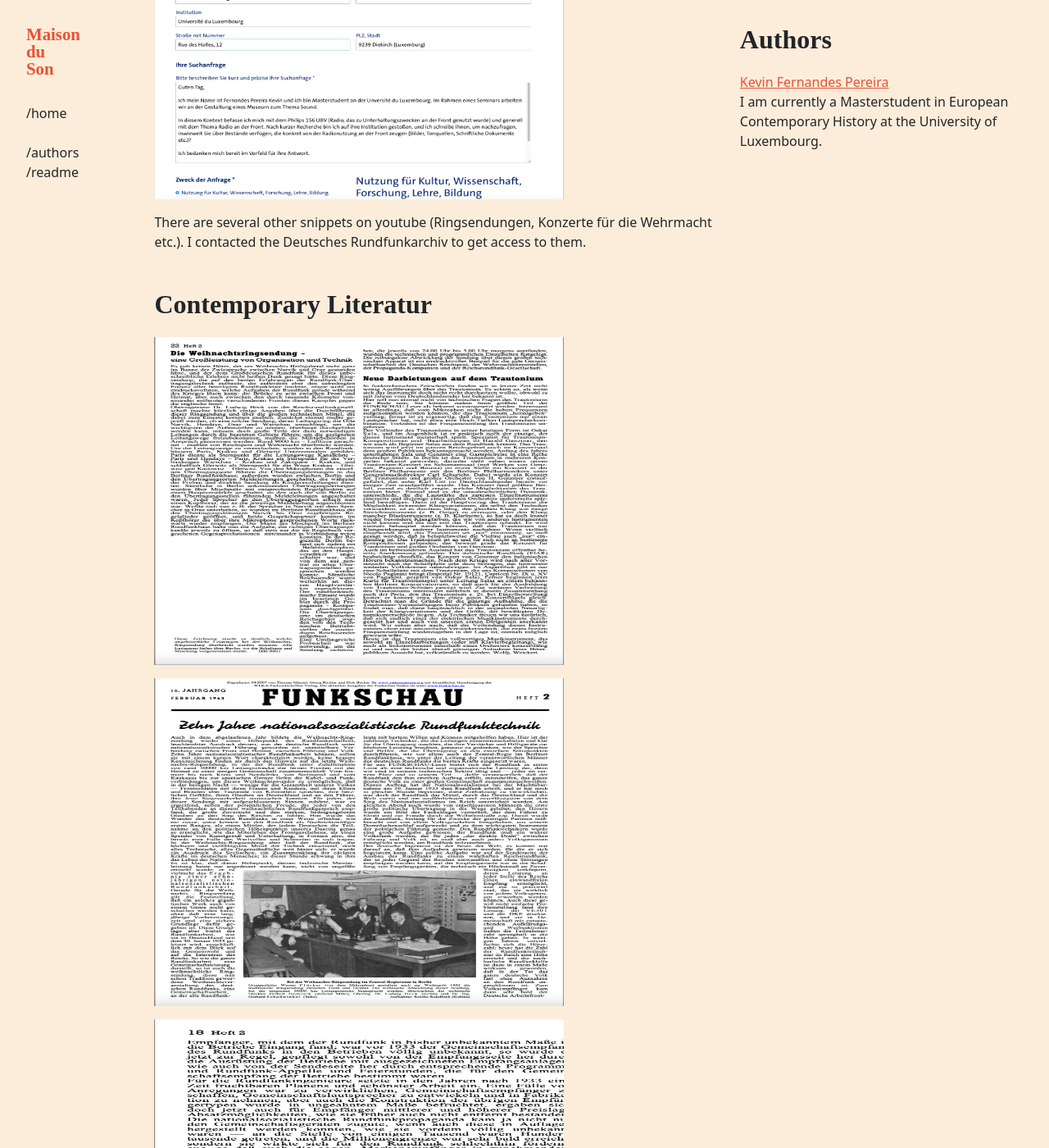
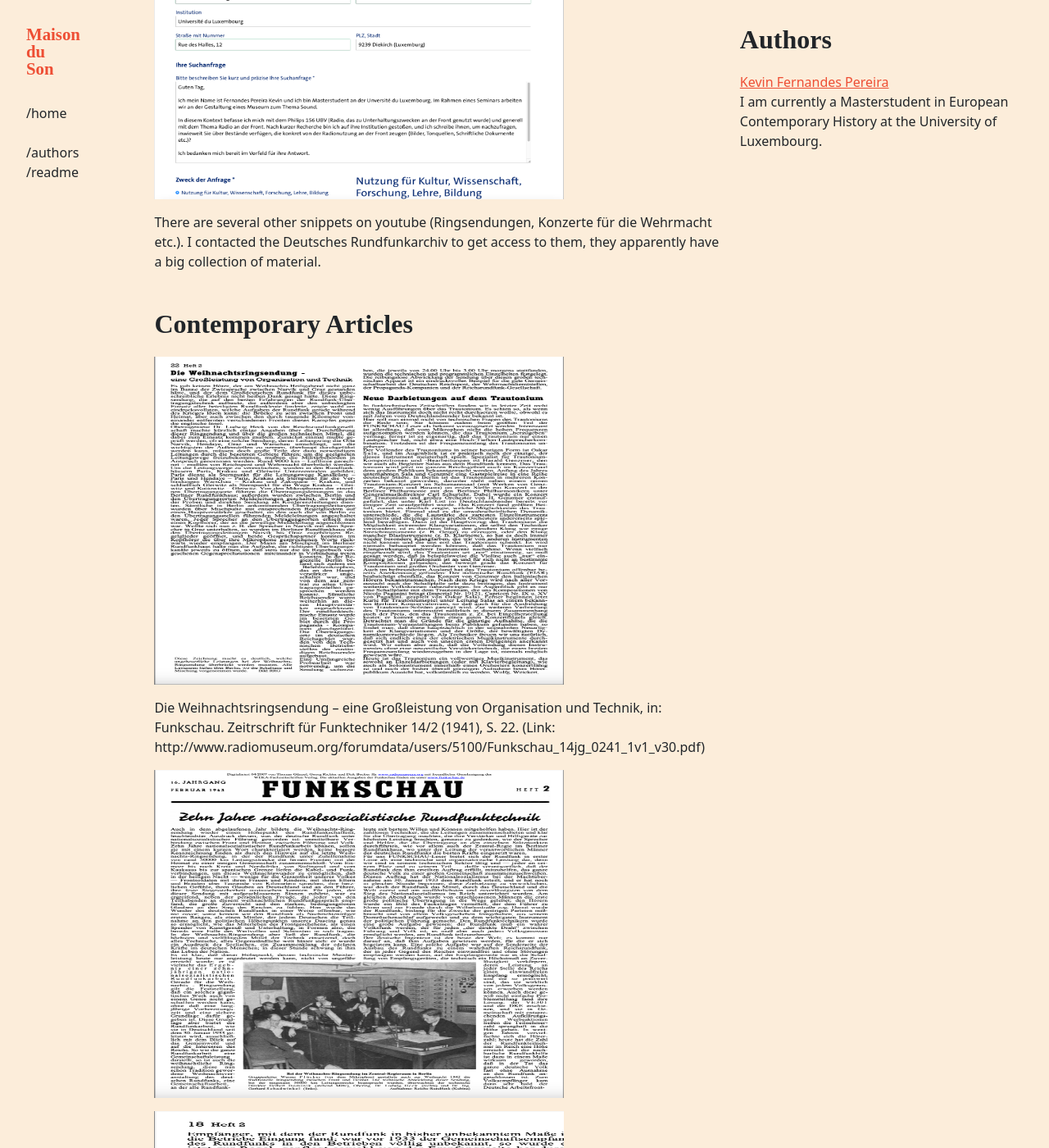
Before and after one commit to C2DH/maison-du-son, a Jekyll site: the page built from _objects/philips156ubv.md, in a window 1280 px wide and 1400 px high, scrolled down 1248 px. Shown: the whole window at 82% size. Built offline with Jekyll 4.4.1, drawn with Linux system fonts in a browser that asks for light colours; some web fonts are replaced; some of the changed text lies outside the part shown.

Commit message:
Update philips156ubv.md

```diff
--- a/_objects/philips156ubv.md
+++ b/_objects/philips156ubv.md
@@ -22,15 +22,20 @@
 Soldatensender Belgrad (Soldiers Radio Belgrade, Yugoslavia, 1941), in: youtube.com, URL: https://www.youtube.com/watch?v=xeWupXK2-Ww&t=7 (last accessed: 03.11.2023).
 
 <figure><img width="500" height="400" src="/assets/images/Philips156UBV_Mail_DeutschesRundFunkArchiv.png"><figcaption> </figcaption></figure>
-There are several other snippets on youtube (Ringsendungen, Konzerte für die Wehrmacht etc.). I contacted the Deutsches Rundfunkarchiv to get access to them.
+There are several other snippets on youtube (Ringsendungen, Konzerte für die Wehrmacht etc.). I contacted the Deutsches Rundfunkarchiv to get access to them, they apparently have a big collection of material.
 
-## Contemporary Literatur
+## Contemporary Articles
 
 <figure><img width="500" height="400" src="/assets/images/Philips156UBV_Weihnachtsringsendung.png"><figcaption> </figcaption></figure>
+Die Weihnachtsringsendung – eine Großleistung von Organisation und Technik, in: Funkschau. Zeitrschrift für Funktechniker 14/2 (1941), S. 22. (Link: http://www.radiomuseum.org/forumdata/users/5100/Funkschau_14jg_0241_1v1_v30.pdf)
 
 <figure><img width="500" height="400" src="/assets/images/Philips156UBV_10Jahre_Rundfunk.png"><figcaption> </figcaption></figure>
 
 <figure><img width="500" height="400" src="/assets/images/Philips156UBV_10JahreRundfunk2.png"><figcaption> </figcaption></figure>
+Schwandt, Erich, Zehn Jahre nationalsozialistische Rundfunktechnik, in: Funkschau. Zeitschrift für Funktechniker 16/2 (1943), S. 17-18. (Link: http://www.radiomuseum.org/forumdata/users/5100/Funkschau_16jg_0243_1v1_v20.pdf)
+
+<figure><img width="500" height="400" src="/assets/images/Philips156UBV_Mail_DeutschesRundFunkArchiv.png"><figcaption> </figcaption></figure>
+There are a lot more contemporary articles, which are not online. They are available in different archives, but I chose to contact the DRA, because they might have everything on one place. If not, other archives will be contactes
 
 
 ## Object Biography
```
